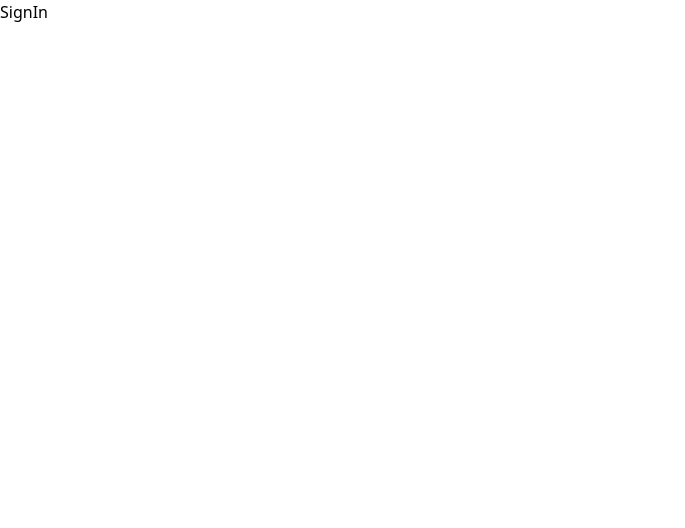
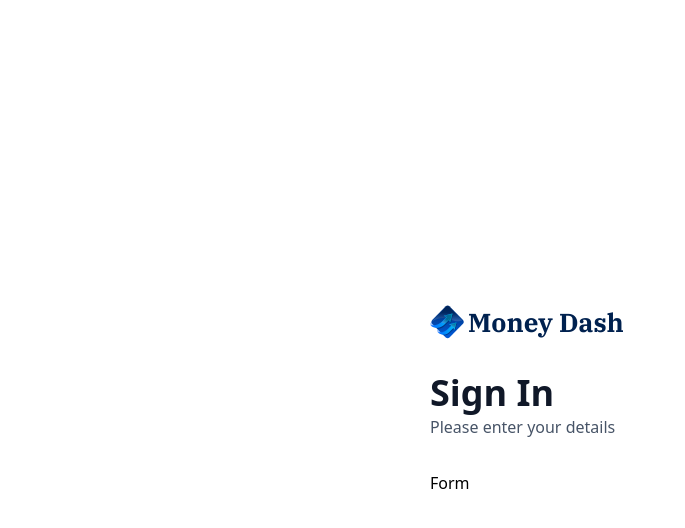
Before and after one commit to nowihs/money-dash, a Next.js app: page /sign-in in a window 1280 px wide. Shown: the top 528 px of the page, without its empty margins (0-685 px from the left). Built offline with nearby package versions, Linux system fonts and the light colour scheme.

Commit message:
authentication form start

```diff
--- a/app/(auth)/sign-in/page.tsx
+++ b/app/(auth)/sign-in/page.tsx
@@ -1,7 +1,14 @@
+import AuthForm from "@/components/AuthForm/AuthForm";
+import React from "react";
+
 const SignIn = () => {
-  return (
-    <div>SignIn</div>
-  )
+    return (
+        <section className="flex-center size-full max-sm:px-6">
+            <AuthForm
+                type="sign-in"
+            />
+        </section>
+    )
 }
 
 export default SignIn;
--- a/app/(auth)/sign-up/page.tsx
+++ b/app/(auth)/sign-up/page.tsx
@@ -1,7 +1,14 @@
+import AuthForm from "@/components/AuthForm/AuthForm";
+import React from "react";
+
 const SignUp = () => {
-  return (
-    <div>SignUp</div>
-  )
+    return (
+        <section className="flex-center size-full max-sm:px-6">
+            <AuthForm
+                type="sign-up"
+            />
+        </section>
+    )
 }
 
 export default SignUp;
--- /dev/null
+++ b/components/AuthForm/AuthForm.tsx
@@ -0,0 +1,56 @@
+'use client'
+
+import Link from 'next/link'
+import Image from 'next/image'
+import React, { useState } from 'react';
+
+const AuthForm = ({ type }: { type: string }) => {
+    const [user, setUser] = useState(null);
+    return (
+        <section className="auth-form">
+            <header className="flex flex-col gap-5 md:gap-8">
+                <Link href="/" className="cursor-pointer flex items-center gap-1">
+                    <Image
+                        src="/icons/logo.svg"
+                        width={34}
+                        height={34}
+                        alt="Money Dash Logo"
+                    />
+                    <h1 className="text-26 font-ibm-plex-serif font-bold text-black-1">
+                        Money Dash
+                    </h1>
+                </Link>
+                <div className="flex flex-col gap-1 md:gap-3">
+                    <h1 className="text-24 lg:text-36 font-semibold text-gray-900">
+                        {user
+                            ? 'Link Account'
+                            : type === 'sign-in'
+                                ? 'Sign In'
+                                : 'Sign Up'
+                        }
+                        <p className="text-16 font-normal text-gray-600">
+                            {user
+                                ? 'Link your account to get started'
+                                : 'Please enter your details'
+                            }
+                        </p>
+                    </h1>
+                </div>
+            </header>
+            {user
+                ? (
+                    <div className="flex flex-col gap-4">
+                        {/* plaid stuff */}
+                    </div>
+                )
+                : (
+                    <>
+                        Form
+                    </>
+                )
+            }
+        </section>
+    )
+}
+
+export default AuthForm
--- a/components/MobileNav/MobileNav.tsx
+++ b/components/MobileNav/MobileNav.tsx
@@ -34,7 +34,7 @@
                             Menu
                         </VisuallyHidden>
                     </SheetTitle>
-                    <Link href="/" className="cursor-pointer items-center gap-1 px-4">
+                    <Link href="/" className="cursor-pointer flex items-center gap-1 px-4">
                         <Image
                             src="/icons/logo.svg"
                             width={34}
```
